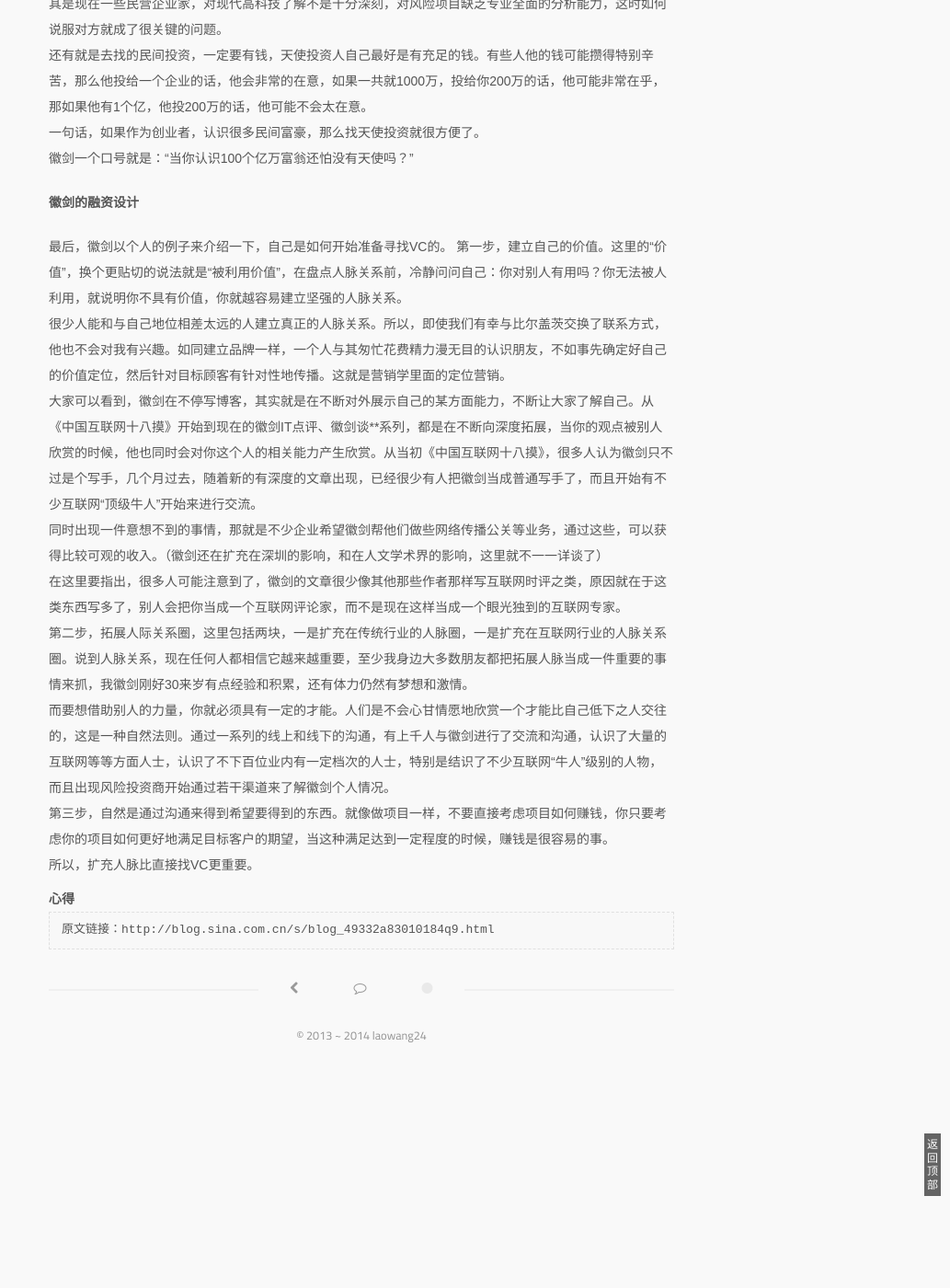
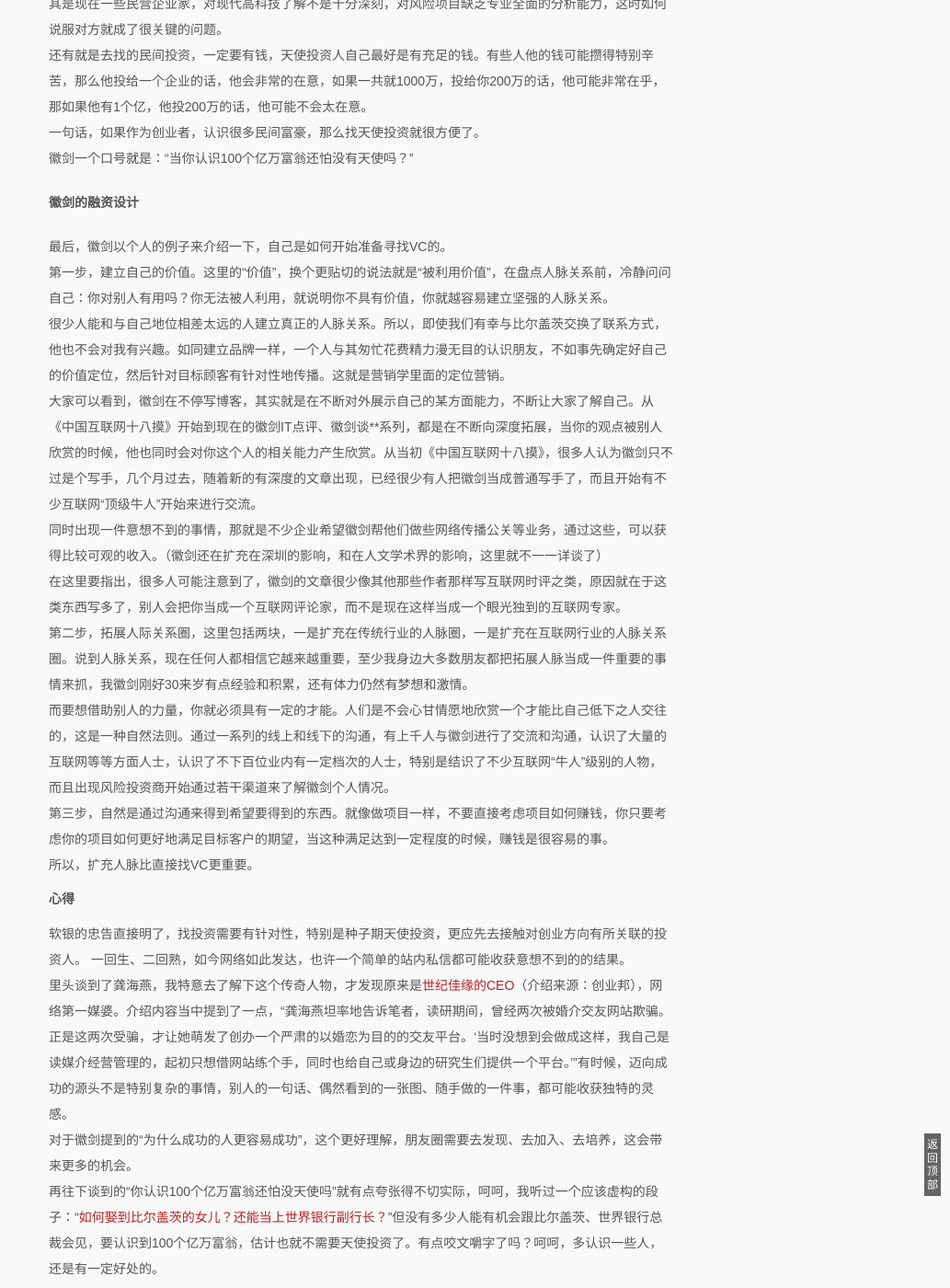
Before and after one commit to laowang24/laowang24.github.com, a Jekyll site: the page built from _posts/2014-01-01-relationship-important-vc.markdown, in a window 1280 px wide and 1400 px high, scrolled down 3609 px. Shown: the whole window at 92% size, without its empty margins (247-1280 px from the left). Built offline with Jekyll 4.4.1, drawn with Linux system fonts in a browser that asks for light colours; some web fonts are replaced; Markdown is read by kramdown in place of the engine named in the settings; some of the changed text lies outside the part shown.

Commit message:
update at 2014-01-02

```diff
--- a/_posts/2014-01-01-relationship-important-vc.markdown
+++ b/_posts/2014-01-01-relationship-important-vc.markdown
@@ -92,4 +92,12 @@ VC难谈下来，天使投资更不好找。这是目前很多创业者的一个
 
 #### 心得
 
+软银的忠告直接明了，找投资需要有针对性，特别是种子期天使投资，更应先去接触对创业方向有所关联的投资人。
+一回生、二回熟，如今网络如此发达，也许一个简单的站内私信都可能收获意想不到的的结果。
+里头谈到了龚海燕，我特意去了解下这个传奇人物，才发现原来是[世纪佳缘的CEO](http://www.cyzone.cn/s/20110920/16.html)（介绍来源：创业邦），网络第一媒婆。介绍内容当中提到了一点，“龚海燕坦率地告诉笔者，读研期间，曾经两次被婚介交友网站欺骗。正是这两次受骗，才让她萌发了创办一个严肃的以婚恋为目的的交友平台。‘当时没想到会做成这样，我自己是读媒介经营管理的，起初只想借网站练个手，同时也给自己或身边的研究生们提供一个平台。’”有时候，迈向成功的源头不是特别复杂的事情，别人的一句话、偶然看到的一张图、随手做的一件事，都可能收获独特的灵感。
+对于徽剑提到的“为什么成功的人更容易成功”，这个更好理解，朋友圈需要去发现、去加入、去培养，这会带来更多的机会。
+再往下谈到的“你认识100个亿万富翁还怕没天使吗”就有点夸张得不切实际，呵呵，我听过一个应该虚构的段子：“[如何娶到比尔盖茨的女儿？还能当上世界银行副行长？](http://www.chinavalue.net/Management/Blog/2010-3-2/292567.aspx)”但没有多少人能有机会跟比尔盖茨、世界银行总裁会见，要认识到100个亿万富翁，估计也就不需要天使投资了。有点咬文嚼字了吗？呵呵，多认识一些人，还是有一定好处的。
+最后徽剑提到的关于融资的三个要点：1）建立自己的价值；2）拓展人际关系；3）满足目标客户的期望作为出发点。
+可以说是对上面内容的总结，总的来说，我还是收获了很多想法，着实不错的一篇文章。
+
 > 原文链接：http://blog.sina.com.cn/s/blog_49332a83010184q9.html
```
